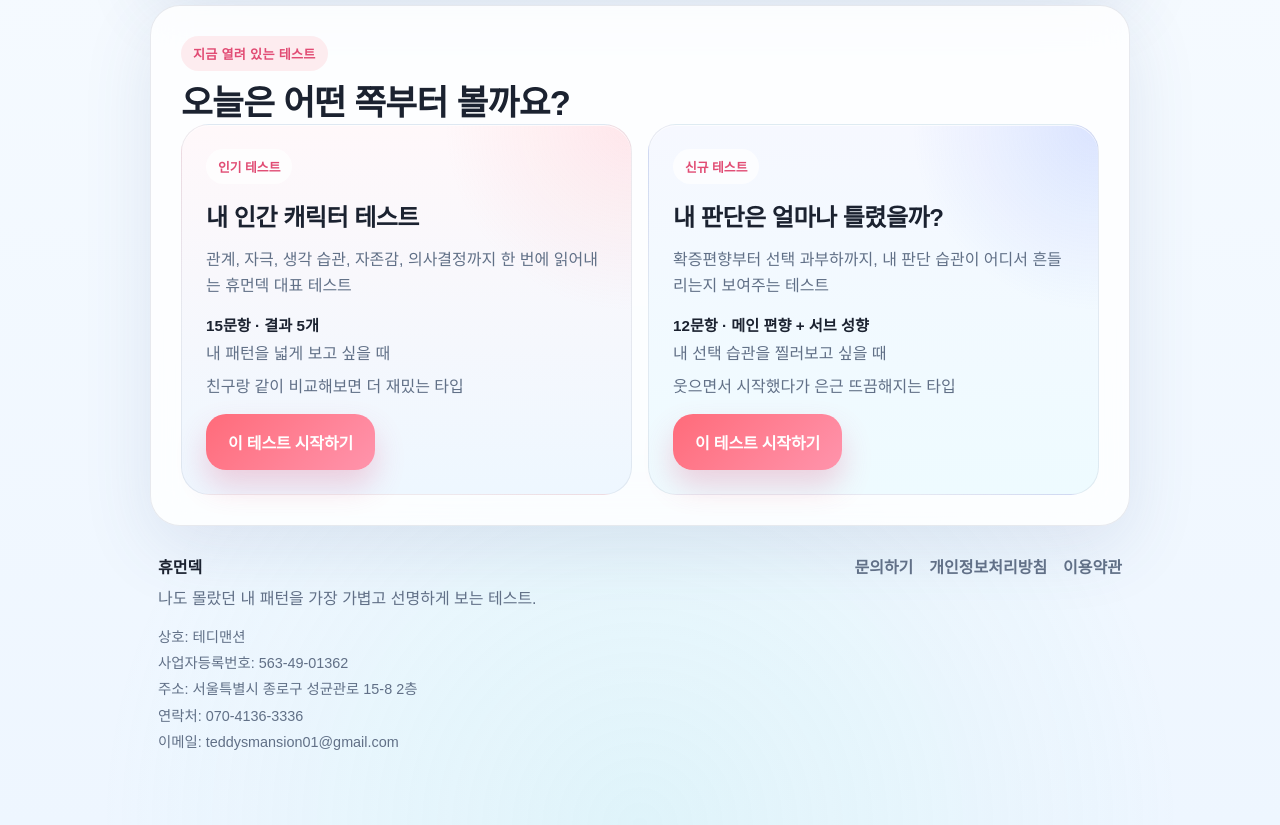
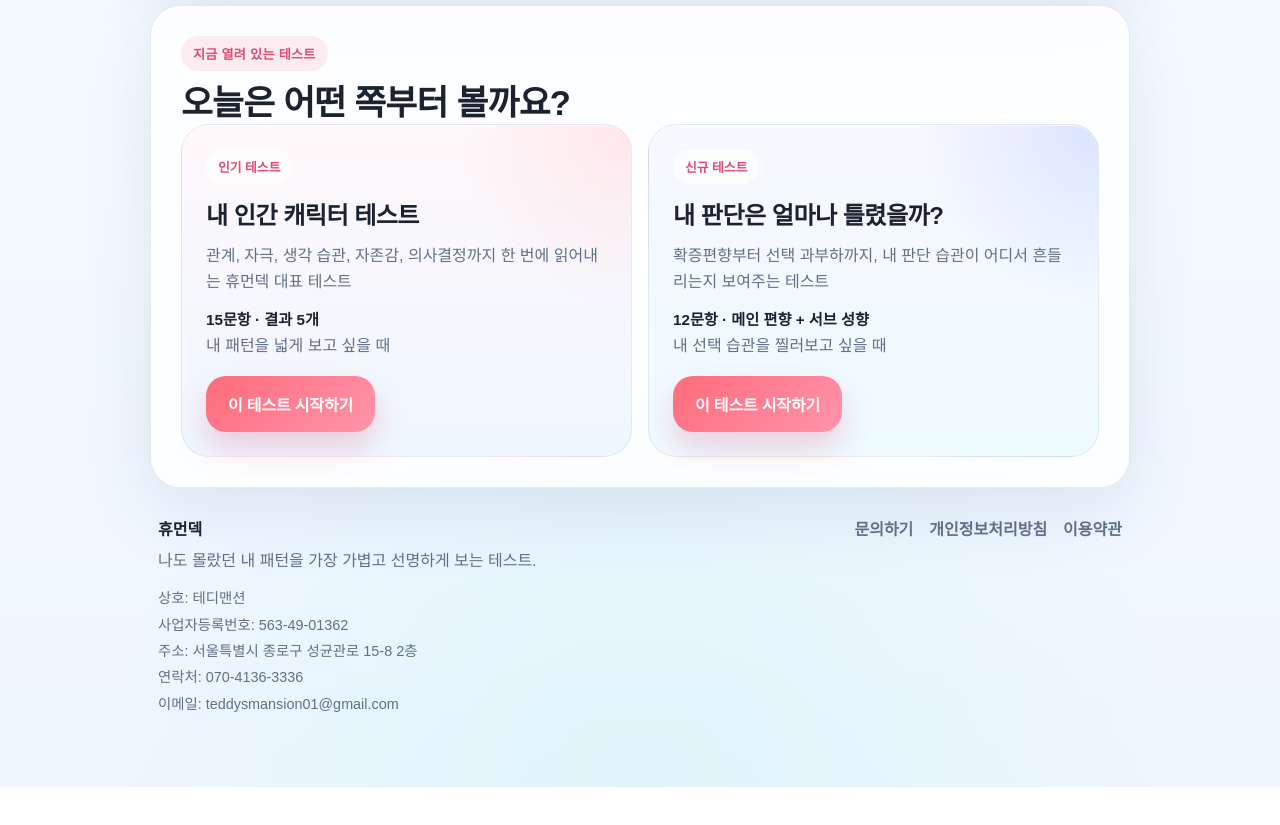
Before and after one commit to chichigoldbar-collab/humandeck, a Next.js app: page / in a window 1280 px wide. Shown: the part 860-1685 px from the top of the page. After the commit the page ends 1647 px from the top, so only its background shows below. Built offline with nearby package versions, Linux system fonts and the light colour scheme; no server answers.

Commit message:
Tighten home card layout

```diff
--- a/app/globals.css
+++ b/app/globals.css
@@ -1068,7 +1068,7 @@ button {
 
 .home-test-card {
   display: grid;
-  gap: 14px;
+  gap: 12px;
   padding: 24px;
   border-radius: 28px;
   border: 1px solid rgba(39, 56, 86, 0.08);
@@ -1103,7 +1103,7 @@ button {
 
 .home-test-meta {
   display: grid;
-  gap: 6px;
+  gap: 4px;
 }
 
 .home-test-meta strong {
@@ -1114,6 +1114,7 @@ button {
 .home-test-link {
   width: fit-content;
   text-decoration: none;
+  margin-top: 4px;
 }
 
 .home-card-character {
--- a/components/HomeExperience.tsx
+++ b/components/HomeExperience.tsx
@@ -7,7 +7,6 @@ const tests: {
   title: string;
   summary: string;
   meta: string;
-  reaction: string;
   pickFor: string;
   accent: string;
 }[] = [
@@ -17,7 +16,6 @@ const tests: {
     title: "내 인간 캐릭터 테스트",
     summary: "관계, 자극, 생각 습관, 자존감, 의사결정까지 한 번에 읽어내는 휴먼덱 대표 테스트",
     meta: "15문항 · 결과 5개",
-    reaction: "친구랑 같이 비교해보면 더 재밌는 타입",
     pickFor: "내 패턴을 넓게 보고 싶을 때",
     accent: "home-card-character",
   },
@@ -27,7 +25,6 @@ const tests: {
     title: "내 판단은 얼마나 틀렸을까?",
     summary: "확증편향부터 선택 과부하까지, 내 판단 습관이 어디서 흔들리는지 보여주는 테스트",
     meta: "12문항 · 메인 편향 + 서브 성향",
-    reaction: "웃으면서 시작했다가 은근 뜨끔해지는 타입",
     pickFor: "내 선택 습관을 찔러보고 싶을 때",
     accent: "home-card-judgment",
   },
@@ -107,7 +104,6 @@ export function HomeExperience() {
               <div className="home-test-meta">
                 <strong>{test.meta}</strong>
                 <span>{test.pickFor}</span>
-                <span>{test.reaction}</span>
               </div>
               <Link className="primary-button home-test-link" href={test.href}>
                 이 테스트 시작하기
```
